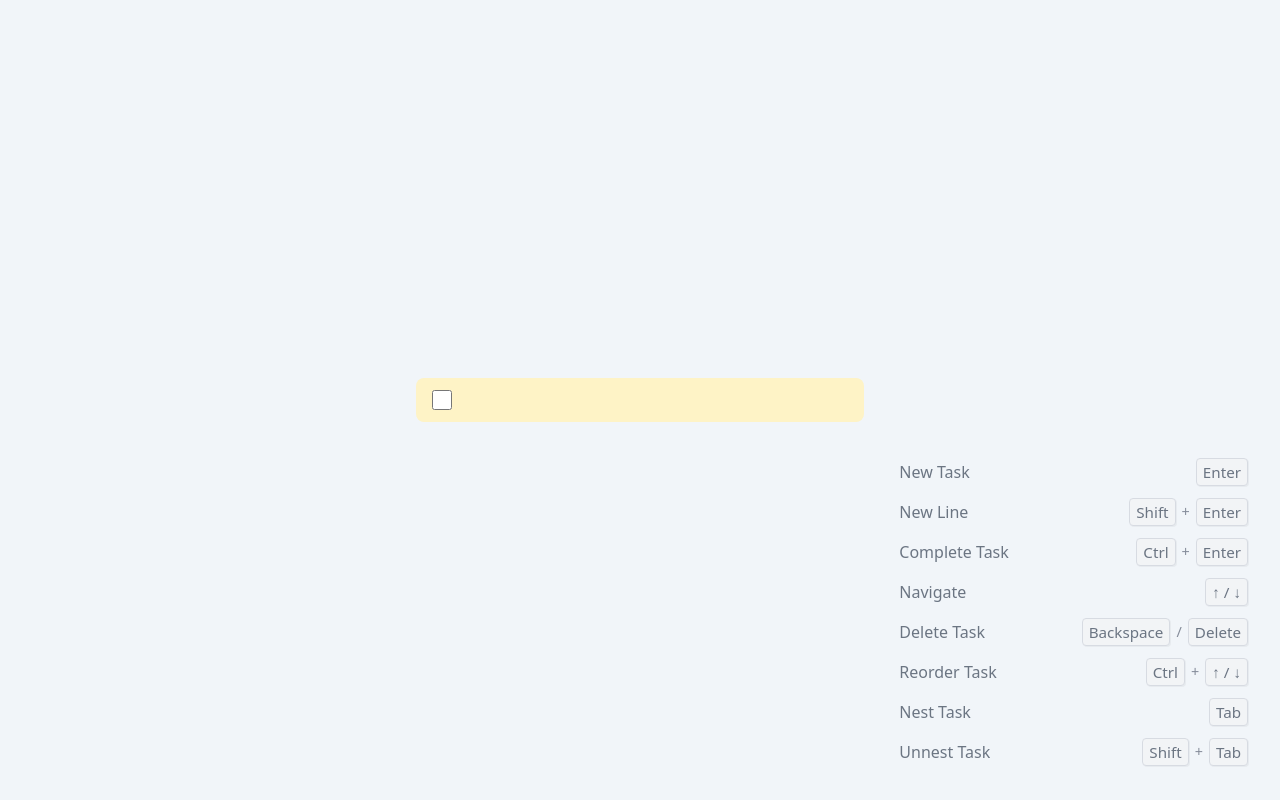
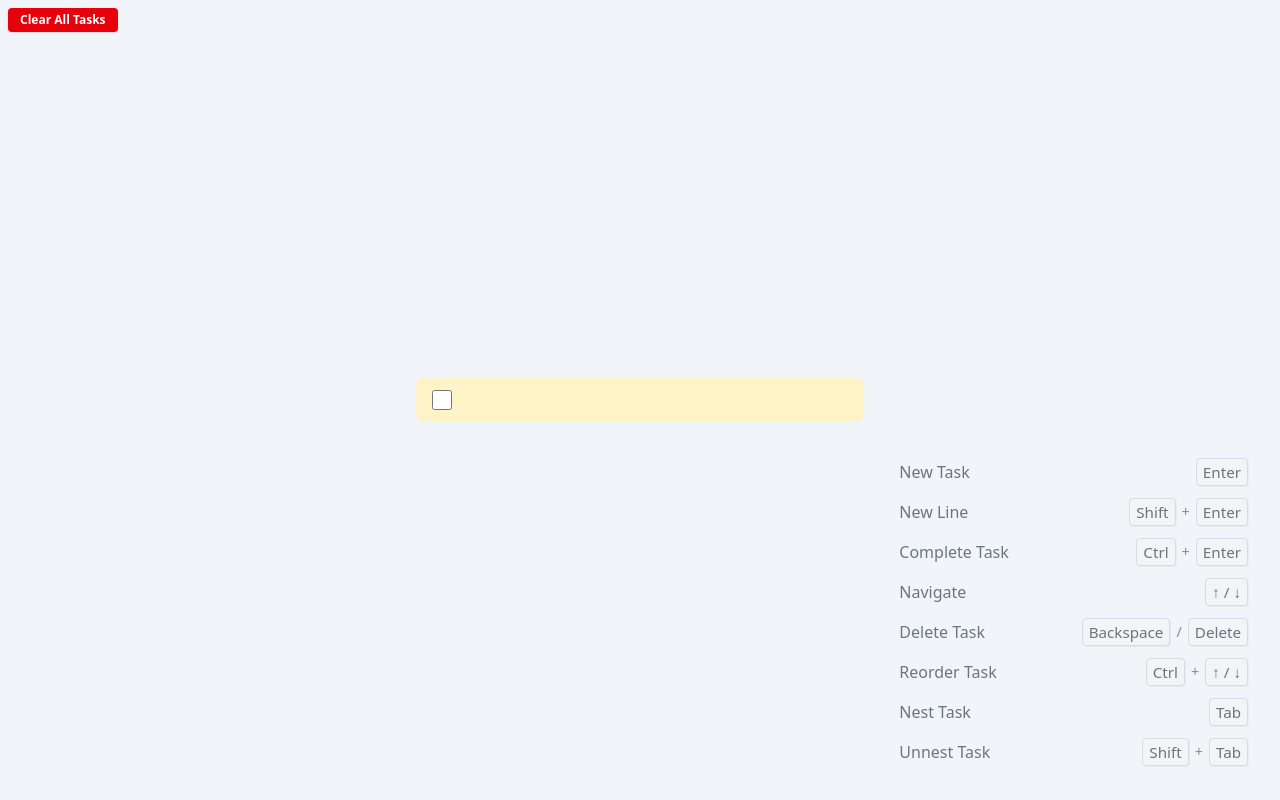
Before and after one commit to PinW/frontlog, a Vue app: page / in a window 1280 px wide. Built offline with nearby package versions, Linux system fonts and the light colour scheme.

Commit message:
top align checkbox, debug clear

```diff
--- a/src/App.vue
+++ b/src/App.vue
@@ -5,6 +5,8 @@ import { storeToRefs } from 'pinia'
 import { useEventListener } from '@vueuse/core'
 import HotkeyHelper from './components/HotkeyHelper.vue'
 
+// Add import for process.env if needed (Vite exposes import.meta.env)
+const isDev = import.meta.env.MODE === 'development'
 
 // Initialize the store
 const tasksStore = useTasksStore()
@@ -443,12 +445,20 @@ useEventListener(window, 'keydown', (event) => {
 
 <template>
   <div class="flex flex-col items-center justify-center min-h-screen p-4 bg-background">
+    <button
+      v-if="isDev"
+      @click="tasksStore.clearAllTasks()"
+      class="fixed top-2 left-2 z-50 px-3 py-1 rounded bg-red-600 text-white text-xs font-bold shadow hover:bg-red-700 transition-all"
+      title="Clear all tasks (debug)"
+    >
+      Clear All Tasks
+    </button>
     <div class="w-full max-w-md">
       <ul v-if="taskCount > 0" class="space-y-1">
         <li
           v-for="task in taskList"
           :key="task.id"
-          class="flex items-center gap-3 p-2 rounded-lg"
+          class="flex items-start gap-3 p-2 rounded-lg"
           :class="{ 'bg-highlight': task.id === activeTaskId }"
           :style="{ 'padding-left': `${16 + getTaskIndentation(task.id) * 20}px` }"
         >
@@ -456,7 +466,7 @@ useEventListener(window, 'keydown', (event) => {
             type="checkbox"
             :checked="task.completed"
             @change="toggleTaskCompletion(task.id)"
-            class="h-5 w-5 rounded focus:ring focus:ring-primary cursor-pointer flex-shrink-0"
+            class="h-5 w-5 rounded focus:ring focus:ring-primary cursor-pointer flex-shrink-0 mt-1"
             :style="{ accentColor: 'var(--color-primary)' }"
           />
           <div
```
